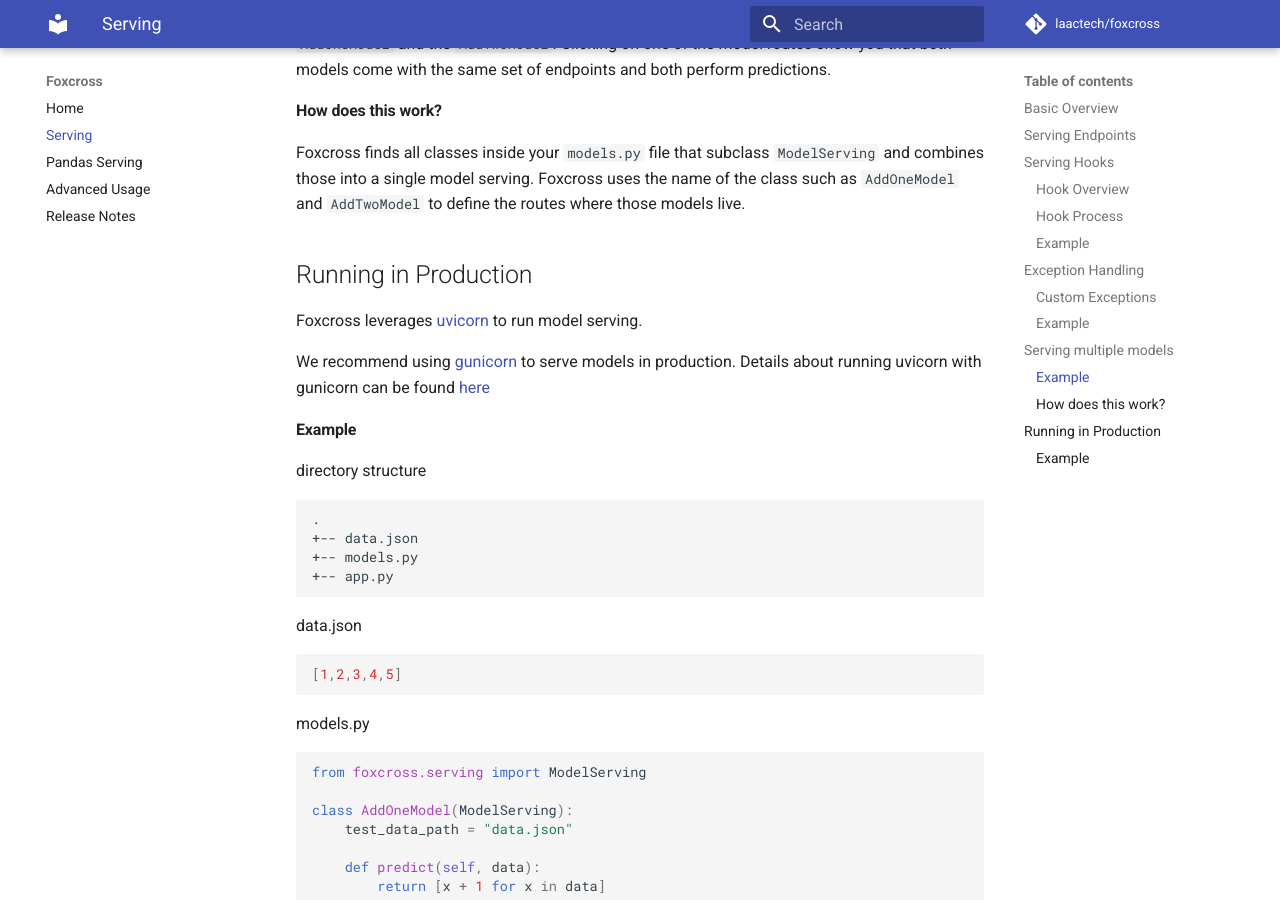
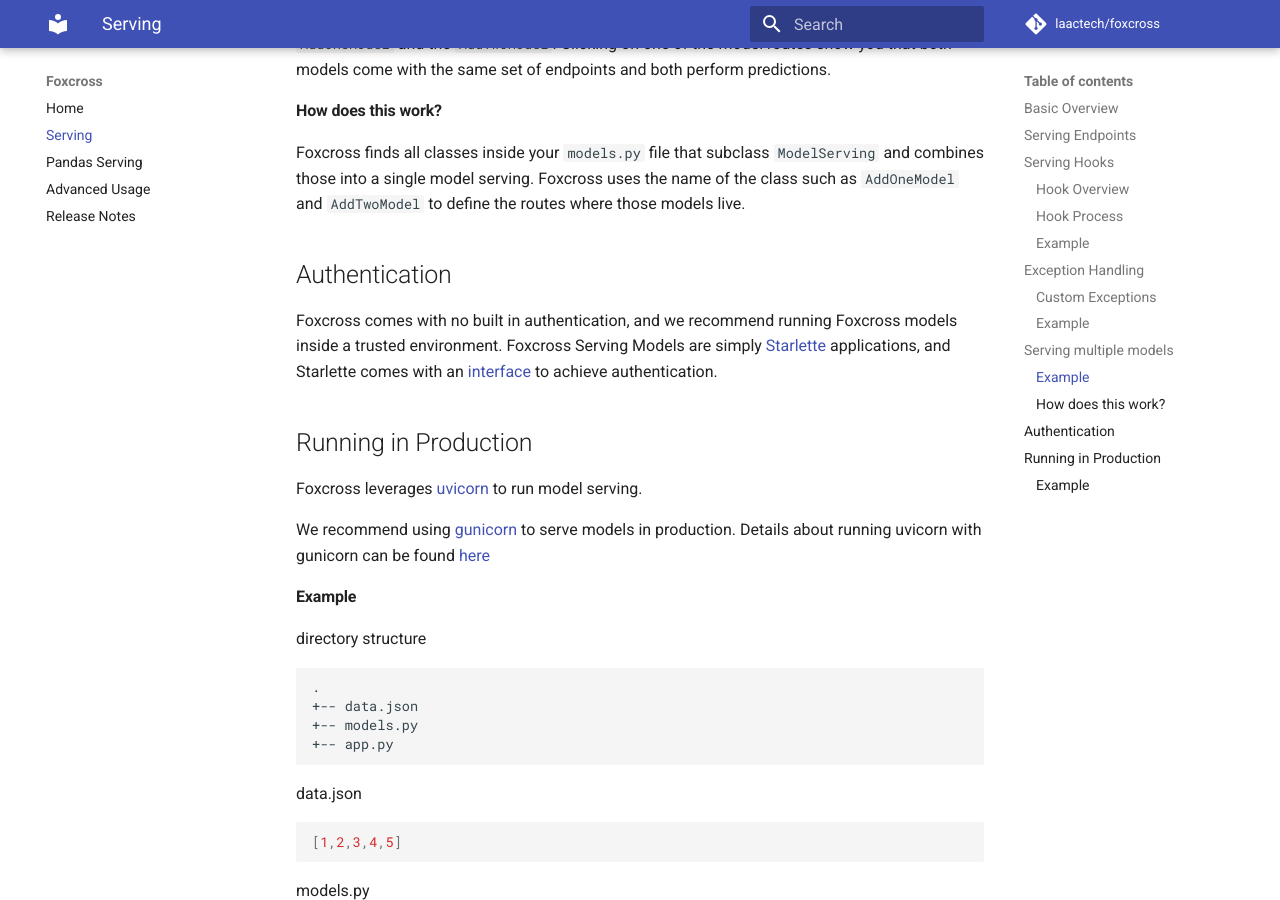
Before and after one commit to laactechnology/foxcross, an MkDocs documentation site: the page built from docs/serving.md, in a window 1280 px wide and 900 px high, scrolled down 4786 px. Built offline with MkDocs 1.6.1 and Material for MkDocs 9.7.7, drawn with Linux system fonts in a browser that asks for light colours; comment, search, counter and statistics services are not loaded.

Commit message:
adding section about authentication

```diff
--- a/docs/serving.md
+++ b/docs/serving.md
@@ -201,6 +201,13 @@ Foxcross finds all classes inside your `models.py` file that subclass `ModelServ
 combines those into a single model serving. Foxcross uses the name of the class such as
 `AddOneModel` and `AddTwoModel` to define the routes where those models live.
 
+## Authentication
+
+Foxcross comes with no built in authentication, and we recommend running Foxcross models
+inside a trusted environment. Foxcross Serving Models are simply
+[Starlette](https://www.starlette.io/) applications, and Starlette comes with an
+[interface](https://www.starlette.io/authentication/) to achieve authentication.
+
 ## Running in Production
 
 Foxcross leverages [uvicorn](https://github.com/encode/uvicorn) to run model serving.
```
